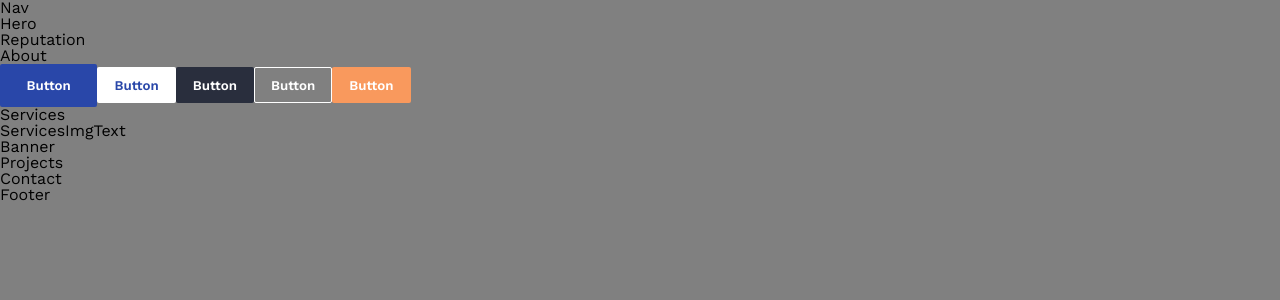
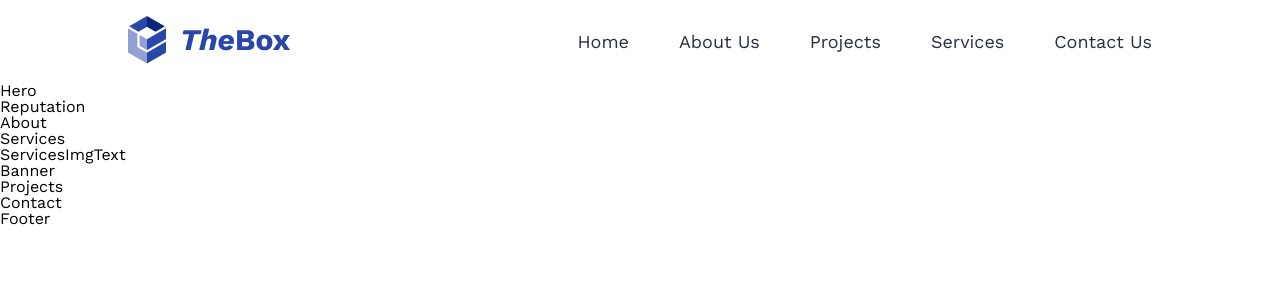
Before and after one commit to RodBrowning/portfolio-2-the-box-construction, a Next.js app: page / in a window 1280 px wide. Shown: the top 300 px of the page. Built offline with nearby package versions, Linux system fonts and the light colour scheme.

Commit message:
Header section

```diff
--- a/components/nav/Nav.tsx
+++ b/components/nav/Nav.tsx
@@ -1,9 +1,37 @@
+import React, { useState } from 'react'
+import { ThreeLineHorizontal, ThreeLineVertical } from 'akar-icons';
+
+import Image from 'next/image'
 import NavST from '../../styles/Nav.module.css'
-import React from 'react'
+import logo from '../../public/assets/logo.png'
 
 const Nav = () => {
+  const [isMenuOpened, setIsMenuOpened] = useState(false)
+
   return (
-    <div>Nav</div>
+    <div className={`container ${NavST.container}`}>
+      <div className={NavST.logo}>
+        <Image src={logo} alt='logo'/>
+      </div>
+      <nav className={NavST.links}>
+        <a href="">Home</a>
+        <a href="">About Us</a>
+        <a href="">Projects</a>
+        <a href="">Services</a>
+        <a href="">Contact Us</a>
+      </nav>
+      <div className={NavST.mobile_menu}>
+        <ThreeLineHorizontal className={isMenuOpened ? NavST.hide: ''} strokeWidth={2} size={36} onClick={()=> setIsMenuOpened(true)}/>
+        <ThreeLineVertical className={isMenuOpened ? '' : NavST.hide} strokeWidth={2} size={36} onClick={()=> setIsMenuOpened(false)}/>
+        <nav className={`${NavST.links} ${isMenuOpened ? '' : NavST.hide}`}>
+          <a href="">Home</a>
+          <a href="">About Us</a>
+          <a href="">Projects</a>
+          <a href="">Services</a>
+          <a href="">Contact Us</a>
+        </nav>
+      </div>
+    </div>
   )
 }
 
--- a/package.json
+++ b/package.json
@@ -12,6 +12,7 @@
     "@types/node": "18.11.10",
     "@types/react": "18.0.26",
     "@types/react-dom": "18.0.9",
+    "akar-icons": "^1.9.22",
     "eslint": "8.29.0",
     "eslint-config-next": "13.0.6",
     "next": "13.0.6",
--- a/pages/index.tsx
+++ b/pages/index.tsx
@@ -28,11 +28,6 @@ export default function Home() {
         <Hero />
         <Reputation />
         <About />
-        <button className='btn btn-primary'>Button</button>
-        <button className='btn btn-white'>Button</button>
-        <button className='btn btn-black'>Button</button>
-        <button className='btn btn-light'>Button</button>
-        <button className='btn btn-variant'>Button</button>
         <Services />
         <ServicesImgText />
         <Banner />
--- a/styles/Nav.module.css
+++ b/styles/Nav.module.css
@@ -0,0 +1,82 @@
+.container {
+    display: flex;
+    justify-content: space-between;
+    align-items: center;
+    padding: 1rem 0;
+}
+
+.links {
+    display: flex;
+    gap: 50px;
+    font-weight: 400;
+    font-size: 1.125rem;
+}
+
+.links a {
+    color: var(--color-black);
+}
+
+.links a:hover {
+    color: var(--color-secondary);
+}
+
+.mobile_menu {
+ display: none;
+ position: relative;
+ cursor: pointer;
+}
+.mobile_menu .links {
+    display: flex;
+    flex-direction: column;
+    gap: 0;
+    position: absolute;
+    background: var(--color-primary);
+    width: max-content;
+    top: 0;
+    right: 45px;
+}
+.mobile_menu .links a {
+    color: white;
+    padding: 1rem 2rem;
+}
+.mobile_menu .links a:hover {
+    background: var(--color-primary-variant);
+}
+.mobile_menu .hide {
+    display: none;
+}
+
+
+/*============= MEDIA QUERIE (LARGE DEVICES)  ===============*/
+
+@media only screen and (max-width: 1024px) {
+    .links a {
+        font-size: .8rem;
+    }
+}
+/*============= MEDIA QUERIE (MEDIUM DEVICES)  ===============*/
+
+@media only screen and (max-width: 768px) {
+    .logo img {
+        width: 100px;
+        height: auto;
+    }
+    .links {
+        gap: 25px;
+    }
+}
+/*============= MEDIA QUERIE (SMALL DEVICES)  ===============*/
+
+@media only screen and (max-width: 600px) {
+    .mobile_menu {
+        display: block;
+    }
+    .links {
+        display: none;
+    }
+}
+/*============= MEDIA QUERIE (EXTRA SMALL DEVICES)  ===============*/
+
+@media only screen and (max-width: 425px) {
+
+}
--- a/styles/globals.css
+++ b/styles/globals.css
@@ -31,7 +31,6 @@ html {
 
 body {
     line-height:1;
-    background-color: gray;
 }
 
 article,aside,details,figcaption,figure,
@@ -59,6 +58,7 @@ a {
     font-size:100%;
     vertical-align:baseline;
     background:transparent;
+    text-decoration: none;
 }
 
 /* change colours to suit your needs */
@@ -122,9 +122,17 @@ input, select {
 
   --transition:  all 400ms ease;
 
-  --container-width-lg: 75%;
-  --container-width-md: 86%;
-  --container-width-sm: 90%;
+  --container-width-Xlg: 80%;
+  --container-width-lg: 86%;
+  --container-width-md: 90%;
+  --container-width-sm: 92%;
+  --container-width-xsm: 95%;
+}
+
+.container {
+  width: var(--container-width-Xlg);
+  max-width: 1216px;
+  margin: auto;
 }
 
 h1, h2, h3, h4, h5, h6 {
@@ -198,3 +206,32 @@ h4 {
 .btn-variant:hover {
   background: var(--color-secondary-variant);
 }
+
+/*============= MEDIA QUERIE (LARGE DEVICES)  ===============*/
+
+@media only screen and (max-width: 1024px) {
+  .container {
+    width: var(--container-width-lg);
+  }
+}
+/*============= MEDIA QUERIE (MEDIUM DEVICES)  ===============*/
+
+@media only screen and (max-width: 767px) {
+  .container {
+    width: var(--container-width-md);
+  }
+}
+
+/*============= MEDIA QUERIE (SMALL DEVICES)  ===============*/
+@media only screen and (max-width: 600px) {
+  .container {
+    width: var(--container-width-sm);
+  }
+}
+/*============= MEDIA QUERIE (EXTRA SMALL DEVICES)  ===============*/
+
+@media only screen and (max-width: 425px) {
+  .container {
+    width: var(--container-width-xsm);
+  }
+}
```
Also changed, not shown: 1 other file (tests, documents, lock files or other folders).
